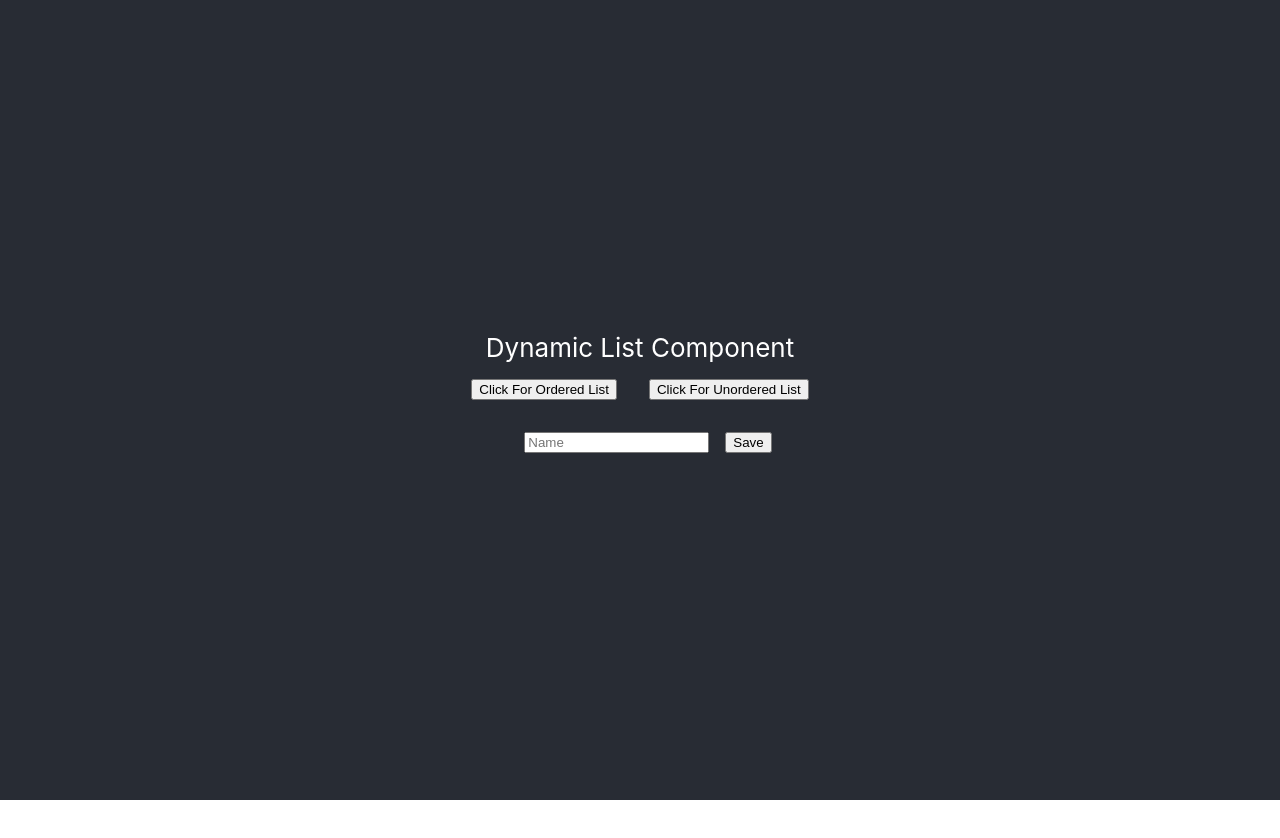
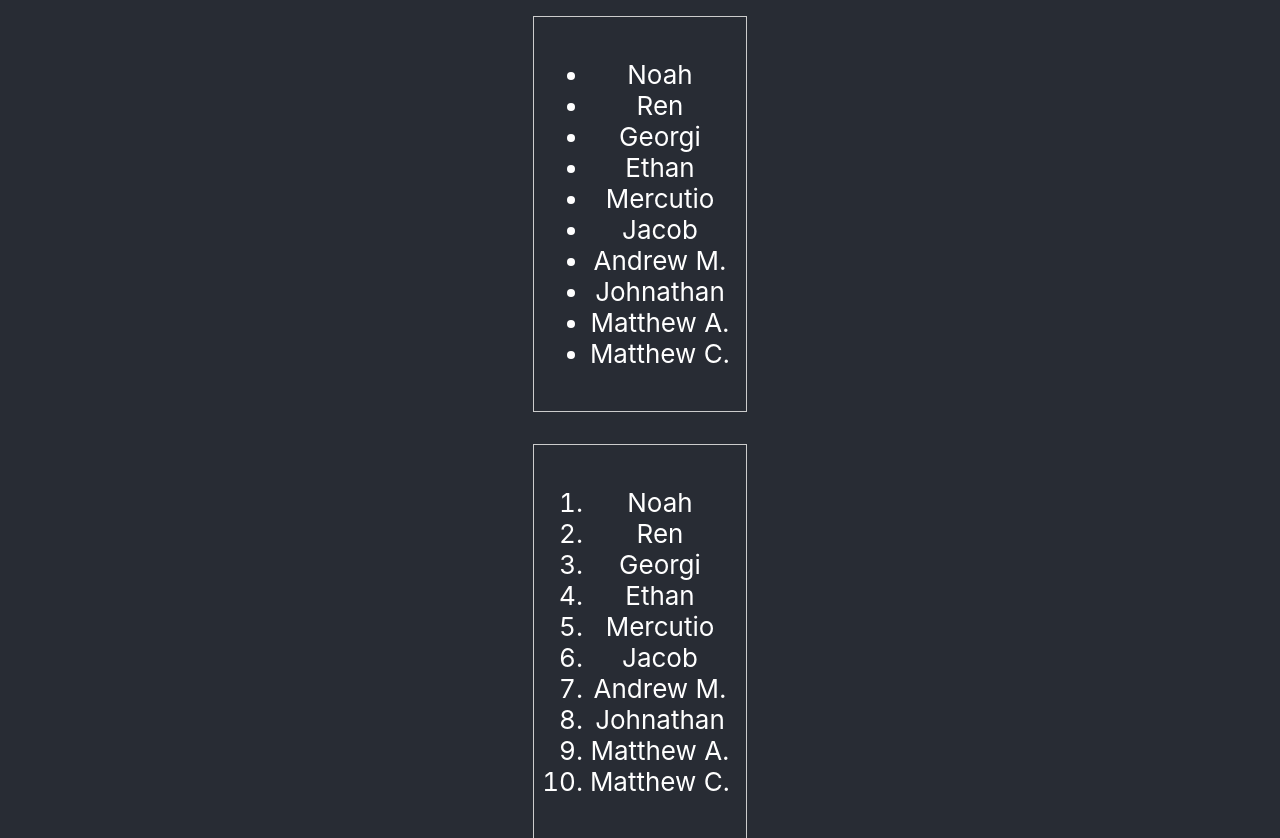
Before and after one commit to gbaref949/bellwork, a React (Create React App) app: page / in a window 1280 px wide. Shown: the top 838 px of the page. Before the commit the page ends 800 px from the top, so only its background shows below. Built offline with nearby package versions, Linux system fonts and the light colour scheme.

Commit message:
updated assignment

```diff
--- a/package.json
+++ b/package.json
@@ -6,6 +6,7 @@
     "@testing-library/jest-dom": "^5.17.0",
     "@testing-library/react": "^13.4.0",
     "@testing-library/user-event": "^13.5.0",
+    "create-react-app": "^5.0.1",
     "react": "^18.2.0",
     "react-dom": "^18.2.0",
     "react-scripts": "5.0.1",
--- a/src/App.jsx
+++ b/src/App.jsx
@@ -2,10 +2,24 @@ import './App.css';
 import List from './components/List';
 
 function App() {
+  const testData = [
+    'Noah',
+    'Ren',
+    'Georgi',
+    'Ethan',
+    'Mercutio',
+    'Jacob',
+    'Andrew M.',
+    'Johnathan',
+    'Matthew A.',
+    'Matthew C.',
+  ];
+
   return (
     <div className="App App-header">
-      <List/>
-    </div>
+      <List data={testData} type='ul' />
+      <List data={testData} type='ol' />
+     </div>
   );
 }
 
--- a/src/components/List.jsx
+++ b/src/components/List.jsx
@@ -1,41 +1,31 @@
-import { useState } from "react"
-
-const List = () => {
-    const [data, setData] = useState([
-    { name: '', age: '' }
-  ])
-    const handleFormChange = () => {
-
+const List = ({ data, type }) => {
+  const renderList = () => {
+    if (type === 'ul') {
+      return (
+        <ul>
+          {data.map((item, index) => (
+            <li key={index}>{item}</li>
+          ))}
+        </ul>
+      );
+    } else if (type === 'ol') {
+      return (
+        <ol>
+          {data.map((item, index) => (
+            <li key={index}>{item}</li>
+          ))}
+        </ol>
+      );
+    } else {
+      return null; // Invalid type, do not render a list
     }
-
-    const handleSubmit = (e) =>{
-        e.preventDefault()
-        console.log(data)
-    }
+  };
 
   return (
-    <div style={{border: 'thin', padding: '2rem', margin: '1rem'}}>
-        Dynamic List Component
-        <br/>
-    <button onClick={()=>{}} style={{margin: '1rem'}}>Click For Ordered List</button>
-    <button onClick={()=>{}} style={{margin: '1rem'}}>Click For Unordered List</button>
-    <form>
-        {data.map((input, index) => {
-          return (
-            <div key={index}>
-              <input style={{margin: '1rem'}}
-                name='name'
-                placeholder='Name'
-                value={input.name}
-                onChange={event => handleFormChange(index, event)}
-              />
-              <button>Save</button>
-            </div>
-          )
-        })}
-      </form>
+    <div style={{ border: '1px solid #ccc', padding: '1rem', margin: '1rem' }}>
+      {renderList()}
     </div>
-  )
-}
+  );
+};
 
-export default List
+export default List;
```
Also changed, not shown: 1 other file (tests, documents, lock files or other folders).
